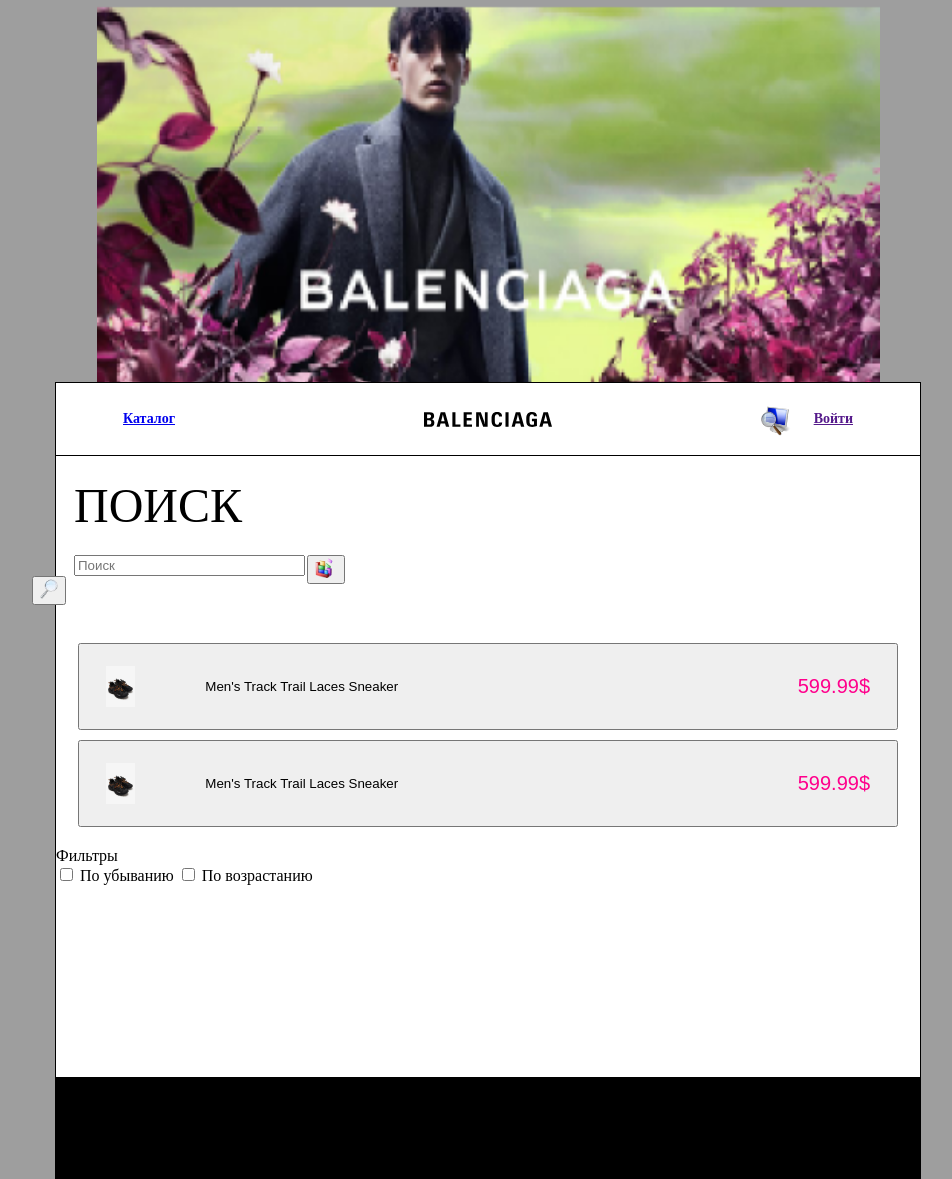
After one commit to ArXmie/Baleni, a Django app: page /balenciaga/search/ in a window 1280 px wide. The commit adds this page. Shown: the whole page, without its empty margins (152-1104 px from the left). Run offline with Django 5.2, Linux system fonts and the light colour scheme.

Commit message:
html update 40

```diff
--- a/balenciaga_bot/balenciaga_app/static/style.css
+++ b/balenciaga_bot/balenciaga_app/static/style.css
@@ -423,3 +423,63 @@
   .list .error-similar {
     padding-left: 50px;
   }
+
+  .objects {
+    display: flex;
+    align-items: center;
+    flex-direction: column;
+    padding: 20px;
+    gap: 10px;
+  }
+
+  .object {
+    max-width: 817px;
+    display: flex;
+    flex-direction: row;
+    gap: 143px;
+    padding: 20px;
+    align-items: center;
+  }
+
+  .object-img {
+    max-height: 41px;
+  }
+
+  .object-info {
+    display: flex;
+    align-items: center;
+    gap: 70px;
+    width: 373px;
+  }
+
+  .object-name {
+    text-align: left;
+    align-items: center;
+  }
+
+  .flex-price {
+    display: flex;
+    width: 248px;
+    justify-content: flex-end;
+  }
+
+  .flex-price .price {
+    font-size: 20px;
+    color: #ff008c;
+  }
+
+  .search-section {
+    margin: 18px;
+    display: flex;
+    flex-direction: row;
+    gap: 10px
+  }
+
+  .search-box input {
+    width: 100%;
+  }
+
+  .search-button {
+    position: relative;
+    right: 42px;
+  }
--- a/balenciaga_bot/balenciaga_app/templates/main-catalog.html
+++ b/balenciaga_bot/balenciaga_app/templates/main-catalog.html
@@ -22,7 +22,7 @@
         </div>
 
         <div class="actions">
-          <a height="34px" href="" class="search"><img src="../static/search.png" height="34px"></a>
+          <a height="34px" href="{% url 'search' %}" class="search"><img src="../static/search.png" height="34px"></a>
 
           <a class="login-text" href="">Войти</a>
         </div>
--- /dev/null
+++ b/balenciaga_bot/balenciaga_app/templates/search.html
@@ -0,0 +1,83 @@
+{% load static %}
+<!DOCTYPE html>
+<html lang="ru">
+<head>
+  <meta charset="utf-8" />
+  <meta name="viewport" content="width=device-width,initial-scale=1" />
+  <title>Мэйнстрим</title>
+  <link rel="stylesheet" href="{% static 'style.css' %}">
+</head>
+<body>
+    <div class="div-width">
+      <img src="{% static 'balenciaga-banner.png' %}" alt="banner">
+    </div>
+    <header class="site-header">
+        <div class="container">
+            <div class="header-row">
+              <div class="catalog">
+                <a class="catalog-text" href="{% url 'home' %}">Каталог</a>
+              </div>
+
+        <div class="logo">
+            <img src="{% static 'logo.svg' %}" alt="Логотип сайта">
+        </div>
+
+        <div class="actions">
+          <a height="34px" href="" class="search"><img src="{% static 'search.png' %}" height="34px"></a>
+
+          <a class="login-text" href="">Войти</a>
+        </div>
+
+        </div>
+      </div>
+    </header>
+    <main class="main-outline">
+        <h1 style="font-size:48px; margin: 22px 0 22px 18px; font-weight: 10;">ПОИСК</h1>
+        <div class="search-section">
+            <div class="search-box">
+                <input type="text" placeholder="Поиск">
+                <button class="search-button"><img src="{% static 'search2.png' %}" height="20px"></button>
+            </div>
+            <div class="filter">
+                <button class="filter-btn">
+                    <img src="{% static 'filter.png' %}" height="20px">
+                </button>
+            </div>
+        </div>
+        <div class="objects">
+                <button class="object-btn">
+                    <div class="object">
+                        <div class="object-info">
+                            <img class="object-img" src="{% static 'Men-Track-Trail-Laces-Sneaker.webp' %}">
+                            <div class="object-name">Men's Track Trail Laces Sneaker</div>
+                        </div>
+                        <div class="flex-price">
+                            <div class="price">599.99$</div>
+                        </div>
+                    </div>
+                </button>
+                <button class="object-btn">
+                    <div class="object">
+                        <div class="object-info">
+                            <img class="object-img" src="{% static 'Men-Track-Trail-Laces-Sneaker.webp' %}">
+                            <div class="object-name">Men's Track Trail Laces Sneaker</div>
+                        </div>
+                        <div class="flex-price">
+                            <div class="price">599.99$</div>
+                        </div>
+                    </div>
+                </button>
+        </div>
+        <div id="filterModal" class="modal">
+            <div class="modal-content">
+                <p>Фильтры</p>
+                <label><input type="checkbox"> По убыванию</label>
+                <label><input type="checkbox"> По возрастанию</label>
+            </div>
+        </div>
+    </main>
+    <footer class="footer-1">
+
+    </footer>
+</body>
+</html>
--- a/balenciaga_bot/balenciaga_app/templates/template_product.html
+++ b/balenciaga_bot/balenciaga_app/templates/template_product.html
@@ -23,7 +23,7 @@
                 </div>
 
                 <div class="actions">
-                <a height="34px" href="" class="search"><img src="{% static 'search.png' %}" height="34px"></a>
+                <a height="34px" href="{% url 'search' %}" class="search"><img src="{% static 'search.png' %}" height="34px"></a>
 
                 <a class="login-text" href="">Войти</a>
             </div>
--- a/balenciaga_bot/balenciaga_app/urls.py
+++ b/balenciaga_bot/balenciaga_app/urls.py
@@ -7,5 +7,6 @@ urlpatterns = [
     path('umnoj', umnoj),
     path('delenie', delenie),
     path('', index, name='home'),
+    path('search/', search, name='search'),
     path('product/<int:product_id>/', template_product, name='product')
 ]
--- a/balenciaga_bot/balenciaga_app/views.py
+++ b/balenciaga_bot/balenciaga_app/views.py
@@ -55,3 +55,6 @@ def template_product(request, product_id):
         'sizes': size,
     }
     return render(request, "template_product.html", context)
+
+def search(request):
+    return render(request, "search.html")
```
Also changed, not shown: balenciaga_bot/balenciaga_app/static/cart.png, balenciaga_bot/balenciaga_app/static/filter.png (added), balenciaga_bot/balenciaga_app/static/search2.png (added).
